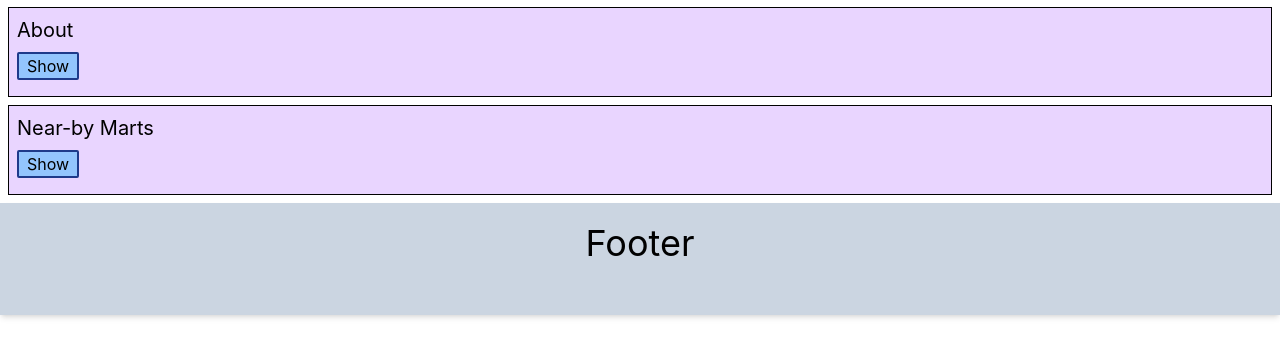
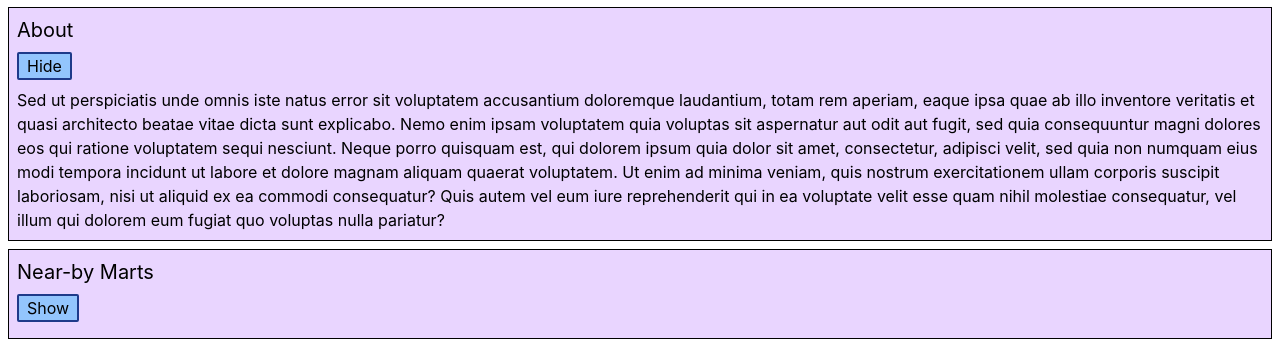
Before and after one commit to Avayabhay/SwiggyApp, a React (Create React App) app: page /instamart in a window 1280 px wide. Shown: the part 211-551 px from the top of the page. Built offline with nearby package versions, Linux system fonts and the light colour scheme.

Commit message:
made Accordion - the good way

```diff
--- a/src/Components/Instamart.js
+++ b/src/Components/Instamart.js
@@ -8,7 +8,11 @@ const Section = ({ title, description, isVisible, setIsVisible }) => {
       <h2 className="text-xl ">{title}</h2>
       <button
         className="bg-blue-300 rounded-sm px-2 my-2 border-2 border-blue-900 hover:bg-green-300 "
-        onClick={() => setIsVisible(!isVisible)}
+        onClick={() => {
+          if (isVisible) {
+          }
+          setIsVisible(!isVisible);
+        }}
       >
         {isVisible ? <p>Hide</p> : <p>Show</p>}
       </button>
@@ -18,11 +22,7 @@ const Section = ({ title, description, isVisible, setIsVisible }) => {
 };
 
 const Instamart = () => {
-  const [sectionConfig, setSectionConfig] = useState({
-    showAbout: false,
-    showCareers: false,
-    showNearByMarts: false,
-  });
+  const [sectionConfig, setSectionConfig] = useState("about");
 
   return (
     <>
@@ -37,42 +37,24 @@ const Instamart = () => {
         description={
           "Sed ut perspiciatis unde omnis iste natus error sit voluptatem accusantium doloremque laudantium, totam rem aperiam, eaque ipsa quae ab illo inventore veritatis et quasi architecto beatae vitae dicta sunt explicabo. Nemo enim ipsam voluptatem quia voluptas sit aspernatur aut odit aut fugit, sed quia consequuntur magni dolores eos qui ratione voluptatem sequi nesciunt. Neque porro quisquam est, qui dolorem ipsum quia dolor sit amet, consectetur, adipisci velit, sed quia non numquam eius modi tempora incidunt ut labore et dolore magnam aliquam quaerat voluptatem. Ut enim ad minima veniam, quis nostrum exercitationem ullam corporis suscipit laboriosam, nisi ut aliquid ex ea commodi consequatur? Quis autem vel eum iure reprehenderit qui in ea voluptate velit esse quam nihil molestiae consequatur, vel illum qui dolorem eum fugiat quo voluptas nulla pariatur?"
         }
-        isVisible={sectionConfig.showCareers}
-        setIsVisible={() =>
-          setSectionConfig({
-            showAbout: false,
-            showCareers: true,
-            showNearByMarts: false,
-          })
-        }
+        isVisible={sectionConfig === "careers"}
+        setIsVisible={() => setSectionConfig("careers")}
       />
       <Section
         title={"About"}
         description={
           "Sed ut perspiciatis unde omnis iste natus error sit voluptatem accusantium doloremque laudantium, totam rem aperiam, eaque ipsa quae ab illo inventore veritatis et quasi architecto beatae vitae dicta sunt explicabo. Nemo enim ipsam voluptatem quia voluptas sit aspernatur aut odit aut fugit, sed quia consequuntur magni dolores eos qui ratione voluptatem sequi nesciunt. Neque porro quisquam est, qui dolorem ipsum quia dolor sit amet, consectetur, adipisci velit, sed quia non numquam eius modi tempora incidunt ut labore et dolore magnam aliquam quaerat voluptatem. Ut enim ad minima veniam, quis nostrum exercitationem ullam corporis suscipit laboriosam, nisi ut aliquid ex ea commodi consequatur? Quis autem vel eum iure reprehenderit qui in ea voluptate velit esse quam nihil molestiae consequatur, vel illum qui dolorem eum fugiat quo voluptas nulla pariatur?"
         }
-        isVisible={sectionConfig.showAbout}
-        setIsVisible={() =>
-          setSectionConfig({
-            showAbout: true,
-            showCareers: false,
-            showNearByMarts: false,
-          })
-        }
+        isVisible={sectionConfig === "about"}
+        setIsVisible={() => setSectionConfig("about")}
       />
       <Section
         title={"Near-by Marts"}
         description={
           "Sed ut perspiciatis unde omnis iste natus error sit voluptatem accusantium doloremque laudantium, totam rem aperiam, eaque ipsa quae ab illo inventore veritatis et quasi architecto beatae vitae dicta sunt explicabo. Nemo enim ipsam voluptatem quia voluptas sit aspernatur aut odit aut fugit, sed quia consequuntur magni dolores eos qui ratione voluptatem sequi nesciunt. Neque porro quisquam est, qui dolorem ipsum quia dolor sit amet, consectetur, adipisci velit, sed quia non numquam eius modi tempora incidunt ut labore et dolore magnam aliquam quaerat voluptatem. Ut enim ad minima veniam, quis nostrum exercitationem ullam corporis suscipit laboriosam, nisi ut aliquid ex ea commodi consequatur? Quis autem vel eum iure reprehenderit qui in ea voluptate velit esse quam nihil molestiae consequatur, vel illum qui dolorem eum fugiat quo voluptas nulla pariatur?"
         }
-        isVisible={sectionConfig.showNearByMarts}
-        setIsVisible={() =>
-          setSectionConfig({
-            showAbout: false,
-            showCareers: false,
-            showNearByMarts: true,
-          })
-        }
+        isVisible={sectionConfig === "nearByMarts"}
+        setIsVisible={() => setSectionConfig("nearByMarts")}
       />
     </>
   );
```
